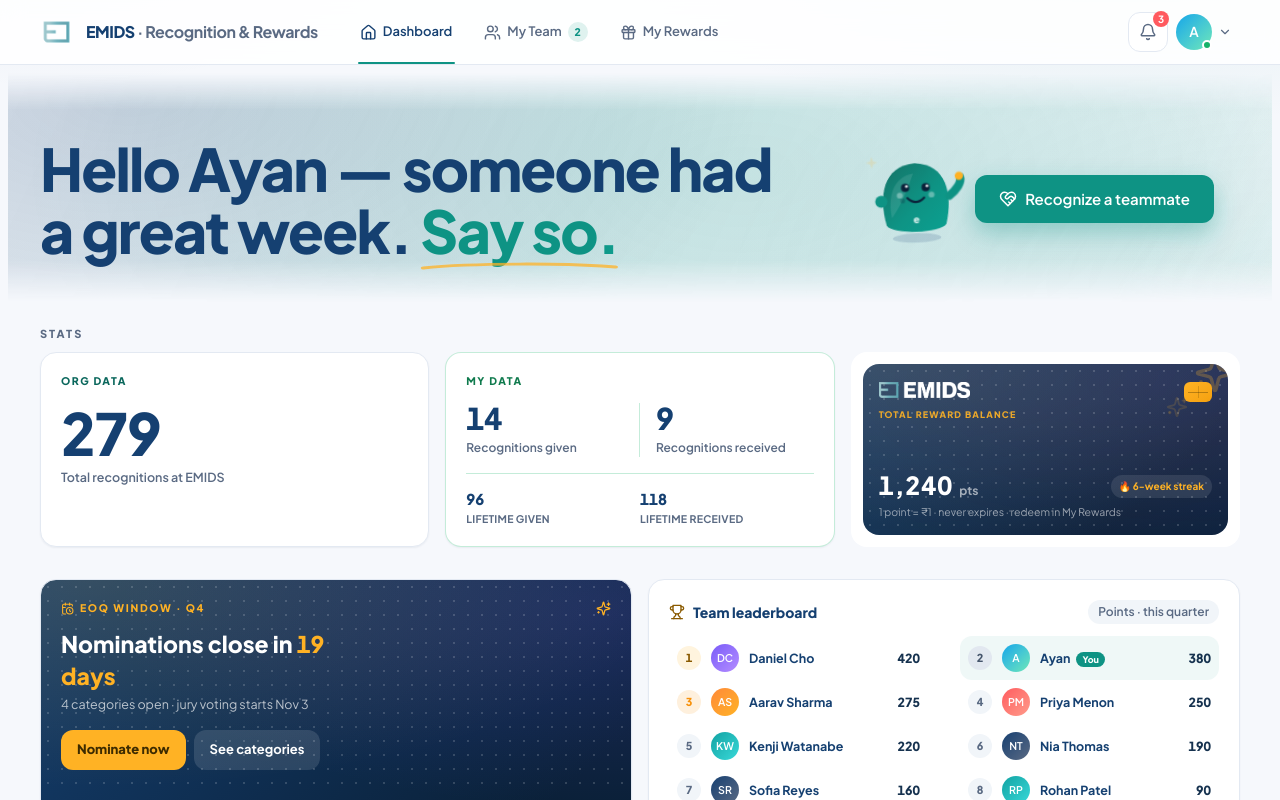
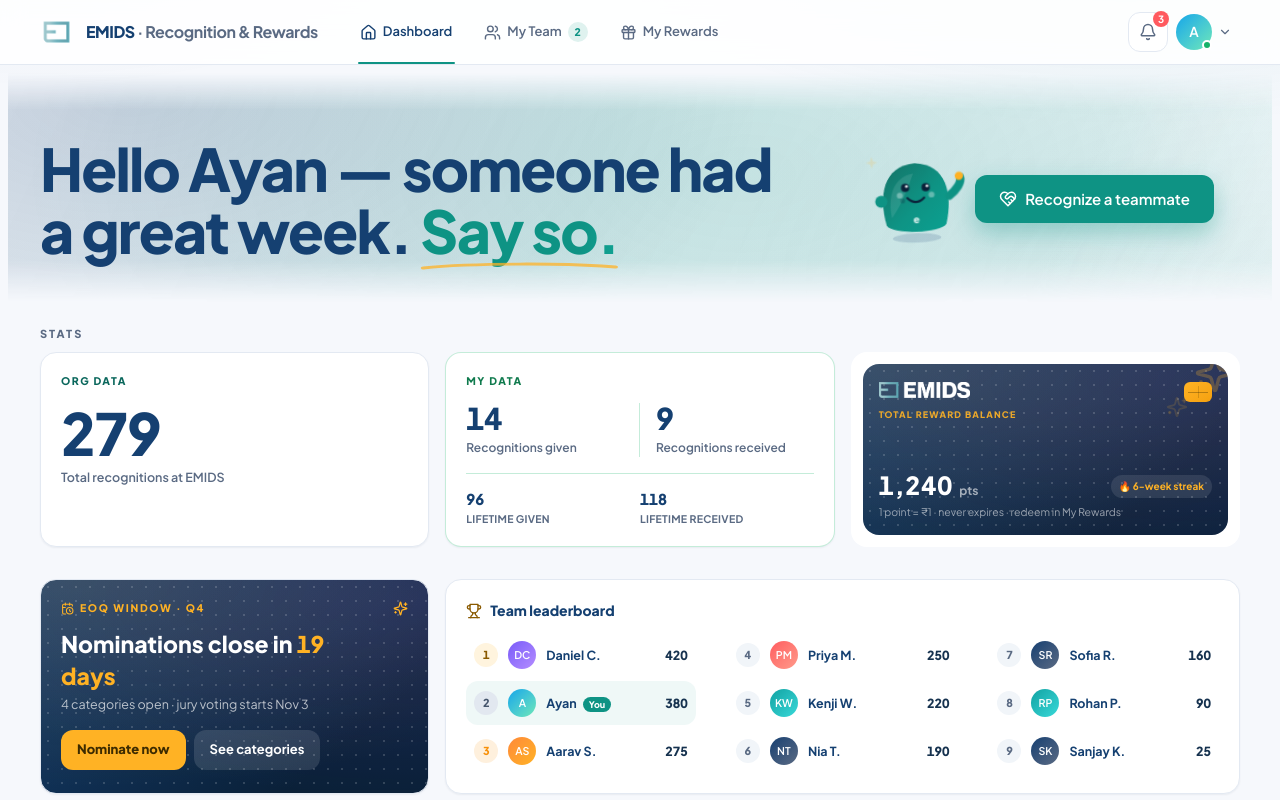
Before and after one commit to syed-ayan-emids/rewards_recog, a React (Vite) app: page / in a window 1280 px wide. Shown: the top 800 px of the page. Built offline with nearby package versions, Linux system fonts and the light colour scheme; the HTML template or start-up script is replaced by a standard one.

Commit message:
modified leaderboard

```diff
--- a/src/screens/Home.tsx
+++ b/src/screens/Home.tsx
@@ -1,6 +1,6 @@
 import React from 'react'
 import { CalendarClock, HeartHandshake, Sparkles, Trophy } from 'lucide-react'
-import { Avatar, Btn, Card, Chip } from '../ui'
+import { Avatar, Btn, Card } from '../ui'
 import Mascot from '../components/Mascot'
 import { person, TEAM_LEADERBOARD, DASH_STATS, ORG_STATS } from '../data'
 import { useStore, fmtNum, useCountUp } from '../store'
@@ -37,7 +37,7 @@
 
       {/* Count cards */}
       <p className="mb-2.5 text-[11px] font-extrabold uppercase tracking-[0.18em] text-muted">Stats</p>
-      <div className="mb-8 grid gap-4 md:grid-cols-2 xl:grid-cols-3">
+      <div className="mb-8 grid gap-4 md:grid-cols-3">
         {/* Org data */}
         <Card className="border-brand/15 bg-brand-soft/70 p-5">
           <div className="text-[10.5px] font-extrabold uppercase tracking-[0.14em] text-[#0a675c]">
@@ -102,7 +102,7 @@
       </div>
 
       {/* Quick cards */}
-      <div className="grid gap-4 lg:grid-cols-2">
+      <div className="grid gap-4 md:grid-cols-3">
         <Card className="hero-room relative overflow-hidden p-0 text-white">
           <div className="dotgrid relative p-5">
             <div className="flex items-center justify-between">
@@ -118,12 +118,9 @@
           </div>
         </Card>
 
-        <Card className="flex flex-col p-5 min-h-[200px]">
-          <div className="flex items-center justify-between">
-            <p className="flex items-center gap-2 text-[14px] font-extrabold text-navy"><Trophy size={16} className="text-gold-ink" /> Team leaderboard</p>
-            <Chip className="bg-slate-100 text-muted">Points · this quarter</Chip>
-          </div>
-          <div className="mt-3 grid flex-1 gap-x-8 sm:grid-cols-2">
+        <Card className="flex flex-col p-5 min-h-[200px] md:col-span-2">
+          <p className="flex items-center gap-2 text-[14px] font-extrabold text-navy"><Trophy size={16} className="text-gold-ink" /> Team leaderboard</p>
+          <div className="mt-3 grid flex-1 gap-x-8 gap-y-1 md:grid-rows-3 md:grid-flow-col md:grid-cols-3">
             {TEAM_LEADERBOARD.map((r, i) => (
               <button
                 key={r.id}
@@ -133,14 +130,13 @@
                 <span className={`tnum flex h-6 w-6 shrink-0 items-center justify-center rounded-full text-[11px] font-extrabold ${['bg-gold-soft text-gold-ink', 'bg-slate-200 text-slate-600', 'bg-warn-soft text-warn'][i] ?? 'bg-slate-100 text-muted'}`}>{i + 1}</span>
                 <Avatar id={r.id} size={28} />
                 <span className="min-w-0 flex-1 truncate text-[12.5px] font-bold text-navy">
-                  {person(r.id).name}
+                  {(() => { const parts = person(r.id).name.split(' '); return parts.length > 1 ? `${parts[0]} ${parts[parts.length - 1][0]}.` : parts[0] })()}
                   {r.id === 'me' && <span className="ml-1.5 rounded-full bg-brand px-1.5 py-0.5 text-[9px] font-extrabold text-white">You</span>}
                 </span>
                 <span className="tnum text-[12.5px] font-extrabold text-ink">{fmtNum(r.pts)}</span>
               </button>
             ))}
           </div>
-          <p className="mt-3 border-t border-line pt-2.5 text-[11px] text-muted">Top performers this quarter</p>
         </Card>
       </div>
     </div>
```
Also changed, not shown: .claude/launch.json.
